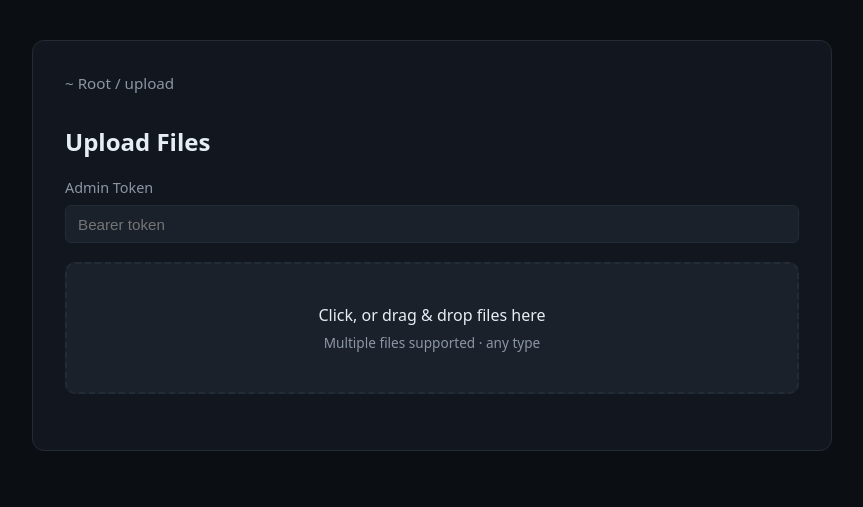
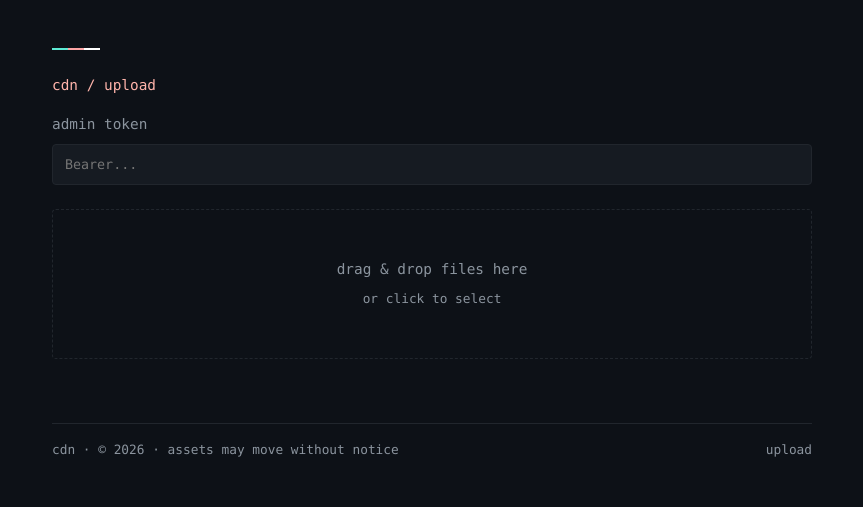
Before and after one commit to notamitgamer/cdn, a FastAPI app: page /upload in a window 1280 px wide. Shown: the top 507 px of the page, without its empty margins (208-1071 px from the left). Run offline with FastAPI, Linux system fonts and the light colour scheme.

Commit message:
Refactor index.html with style and functionality updates
Updated styles and layout for various elements, added a filter input for file listing, and improved the upload section with better error handling.

```diff
--- a/app/templates/index.html
+++ b/app/templates/index.html
@@ -6,188 +6,304 @@
     <title>CDN | {{ page | capitalize }}</title>
     <style>
         :root {
-            --accent: #60a5fa;
-            --accent-dark: #3b82f6;
-            --bg: #0b0f14;
-            --surface: #12171f;
-            --surface-2: #1a212b;
-            --text: #e6edf3;
-            --text-dim: #8b96a5;
-            --border: #232b36;
-            --danger-bg: #3a1518;
-            --danger-text: #ffb4ab;
+            --bg: #0d1117;
+            --surface: #161b22;
+            --text-main: #c9d1d9;
+            --text-dim: #8b949e;
+            --accent-pink: #ffb4ab;
+            --border: #21262d;
+            --danger: #f85149;
         }
+
         * { box-sizing: border-box; }
+
         body {
-            font-family: system-ui, -apple-system, "Segoe UI", sans-serif;
+            font-family: ui-monospace, SFMono-Regular, "SF Mono", Menlo, Consolas, "Liberation Mono", monospace;
             background: var(--bg);
-            color: var(--text);
+            color: var(--text-main);
             margin: 0;
-            padding: 2.5rem 1.5rem;
+            padding: 3rem 1.5rem;
+            line-height: 1.6;
+            font-size: 0.9rem;
         }
+
         .container {
-            max-width: 800px;
+            max-width: 760px;
             margin: 0 auto;
+        }
+
+        /* Header styling matching the screenshot */
+        .top-accent {
+            width: 48px;
+            height: 2px;
+            background: linear-gradient(90deg, #5eead4 0%, #5eead4 33%, #fca5a5 33%, #fca5a5 66%, #ffffff 66%, #ffffff 100%);
+            margin-bottom: 2rem;
+        }
+
+        h1 {
+            font-size: 1.4rem;
+            text-transform: uppercase;
+            letter-spacing: 1px;
+            color: #ffffff;
+            font-weight: 600;
+            margin: 0 0 1.5rem 0;
+        }
+
+        p.intro {
+            color: var(--text-main);
+            margin-bottom: 1.5rem;
+        }
+
+        blockquote {
+            border-left: 2px solid var(--accent-pink);
+            margin: 0 0 2.5rem 0;
+            padding-left: 1rem;
+            color: var(--text-dim);
+        }
+
+        a { color: var(--accent-pink); text-decoration: none; }
+        a:hover { text-decoration: underline; }
+
+        .breadcrumb {
+            color: var(--accent-pink);
+            margin-bottom: 1rem;
+        }
+        .breadcrumb a { color: inherit; }
+
+        .list-container {
+            border: 1px solid var(--border);
+            border-radius: 4px;
+            background: var(--bg);
+            margin-bottom: 2rem;
+        }
+
+        .filter-input {
+            width: 100%;
+            padding: 0.85rem 1rem;
+            background: transparent;
+            border: none;
+            border-bottom: 1px solid var(--border);
+            color: var(--text-main);
+            font-family: inherit;
+            font-size: inherit;
+        }
+        .filter-input:focus {
+            outline: none;
             background: var(--surface);
-            padding: 2rem;
-            border-radius: 12px;
-            border: 1px solid var(--border);
         }
-        a { color: var(--accent); text-decoration: none; }
-        a:hover { text-decoration: underline; }
-        .nav { margin-bottom: 2rem; font-size: 0.95rem; color: var(--text-dim); }
-        .nav a { color: var(--text-dim); }
-        .nav a:hover { color: var(--accent); }
+        .filter-input::placeholder { color: var(--text-dim); }
+
+        .list-item {
+            display: flex;
+            align-items: center;
+            justify-content: space-between;
+            padding: 0.75rem 1rem;
+            border-bottom: 1px solid var(--border);
+            text-decoration: none;
+            color: var(--accent-pink);
+        }
+        .list-item:hover {
+            background: var(--surface);
+            text-decoration: none;
+        }
+        .list-item:last-child { border-bottom: none; }
+
+        .item-name {
+            display: flex;
+            align-items: center;
+            gap: 0.75rem;
+            word-break: break-all;
+        }
+        .item-name svg {
+            color: var(--text-dim);
+            flex-shrink: 0;
+        }
+
+        .item-meta {
+            color: var(--text-dim);
+            font-size: 0.8rem;
+            white-space: nowrap;
+            display: flex;
+            gap: 1rem;
+        }
+        .item-meta a { color: var(--text-dim); }
+        .item-meta a:hover { color: var(--accent-pink); }
 
         .btn {
             display: inline-block;
-            background: var(--accent-dark);
-            color: #fff;
-            padding: 0.55rem 1.1rem;
-            border-radius: 6px;
-            border: none;
+            background: var(--surface);
+            color: var(--text-main);
+            padding: 0.4rem 0.8rem;
+            border: 1px solid var(--border);
+            border-radius: 4px;
             cursor: pointer;
-            text-decoration: none;
-            font-size: 0.9rem;
-            font-weight: 500;
+            font-family: inherit;
+            font-size: 0.85rem;
         }
-        .btn:hover { background: var(--accent); text-decoration: none; }
-        .btn:disabled { opacity: 0.5; cursor: not-allowed; }
-        .btn-secondary { background: var(--surface-2); color: var(--text); border: 1px solid var(--border); }
-        .btn-secondary:hover { background: #232b36; }
+        .btn:hover { background: #21262d; text-decoration: none; border-color: #30363d; }
 
-        table { width: 100%; border-collapse: collapse; margin-top: 1rem; }
-        th, td { text-align: left; padding: 0.75rem; border-bottom: 1px solid var(--border); }
-        th { font-weight: 500; color: var(--text-dim); font-size: 0.85rem; text-transform: uppercase; letter-spacing: 0.03em; }
-        tr:last-child td { border-bottom: none; }
-
-        .form-group { margin-bottom: 1.2rem; }
-        .form-group label { display: block; margin-bottom: 0.5rem; font-weight: 500; font-size: 0.9rem; color: var(--text-dim); }
-        .form-group input {
-            width: 100%; padding: 0.6rem 0.75rem; border: 1px solid var(--border);
-            border-radius: 6px; background: var(--surface-2); color: var(--text); font-size: 0.95rem;
+        .form-group { margin-bottom: 1.5rem; }
+        .form-group label { display: block; margin-bottom: 0.5rem; color: var(--text-dim); }
+        .form-group input[type="password"],
+        .form-group input[type="text"] {
+            width: 100%; padding: 0.75rem; border: 1px solid var(--border);
+            border-radius: 4px; background: var(--surface); color: var(--text-main);
+            font-family: inherit;
         }
-        .form-group input:focus { outline: none; border-color: var(--accent); }
 
         #dropzone {
-            border: 2px dashed var(--border);
-            border-radius: 10px;
-            padding: 2.5rem 1.5rem;
+            border: 1px dashed var(--border);
+            border-radius: 4px;
+            padding: 3rem 1.5rem;
             text-align: center;
             cursor: pointer;
-            background: var(--surface-2);
-            transition: border-color 0.15s, background 0.15s;
+            color: var(--text-dim);
             margin-bottom: 1.5rem;
+            transition: all 0.2s;
         }
-        #dropzone.dragover { border-color: var(--accent); background: #16202e; }
-        #dropzone .hint { color: var(--text-dim); font-size: 0.85rem; margin-top: 0.4rem; }
+        #dropzone:hover, #dropzone.dragover {
+            border-color: var(--accent-pink);
+            color: var(--accent-pink);
+            background: rgba(255, 180, 171, 0.05);
+        }
 
         .file-row {
-            display: flex; align-items: center; justify-content: space-between;
-            padding: 0.7rem 0.9rem; background: var(--surface-2); border-radius: 8px;
-            margin-bottom: 0.6rem; gap: 1rem;
+            display: flex; justify-content: space-between; padding: 0.75rem;
+            border: 1px solid var(--border); border-radius: 4px; margin-bottom: 0.5rem;
         }
-        .file-row .name { font-size: 0.9rem; word-break: break-all; }
-        .file-row .status { font-size: 0.8rem; color: var(--text-dim); white-space: nowrap; }
-        .file-row.done .status { color: #4ade80; }
-        .file-row.error .status { color: var(--danger-text); }
-        .file-row .links { font-size: 0.8rem; margin-top: 0.2rem; }
-        .file-row .links a { margin-right: 0.8rem; }
+        .file-row.done { border-color: #2ea043; }
+        .file-row.error { border-color: var(--danger); }
 
-        #error-box {
-            display: none; background: var(--danger-bg); color: var(--danger-text);
-            padding: 0.9rem 1rem; border-radius: 8px; margin-bottom: 1.2rem; font-size: 0.9rem;
+        footer {
+            margin-top: 4rem;
+            padding-top: 1rem;
+            border-top: 1px solid var(--border);
+            color: var(--text-dim);
+            font-size: 0.8rem;
+            display: flex;
+            justify-content: space-between;
         }
+        footer a { color: var(--text-dim); }
+        footer a:hover { color: var(--text-main); }
     </style>
 </head>
 <body>
     <div class="container">
-        <nav class="nav">
-            <a href="/">~ Root</a>
-            {% if page in ['listing', 'file'] and path %}
+        {% if page == 'listing' and not path %}
+        <div class="top-accent"></div>
+        <h1>HEY, THIS IS MY CDN.</h1>
+        <p class="intro">Assets for my other sites. Meant for me, but you're welcome to look around.</p>
+        <blockquote>
+            Please don't hotlink. I can change these URLs at any point without warning, so anything pointing here may break.
+        </blockquote>
+        {% endif %}
+
+        {% if page != 'listing' or path %}
+        <div class="top-accent" style="margin-bottom: 1.5rem;"></div>
+        {% endif %}
+
+        <div class="breadcrumb">
+            <a href="/">cdn</a>
+            {% if path %}
                 {% set parts = path.split('/') %}
                 {% set current = namespace(val='') %}
                 {% for part in parts %}
                     {% set current.val = current.val + part + '/' %}
                     / <a href="/{{ current.val[:-1] }}">{{ part }}</a>
                 {% endfor %}
-            {% elif page == 'upload' %}
+            {% endif %}
+            {% if page == 'upload' %}
                 / <a href="/upload">upload</a>
+            {% elif page == 'file' %}
+                / {{ filename }}
             {% endif %}
-        </nav>
+        </div>
 
-        <!-- Directory Listing View -->
         {% if page == 'listing' %}
-        {% if not path %}
-        <div style="margin-bottom: 1.5rem;">
-            <a href="/upload" class="btn">Upload Files</a>
-        </div>
-        {% endif %}
-        <table>
-            <thead>
-                <tr><th>Name</th><th>Size</th><th>Action</th></tr>
-            </thead>
-            <tbody>
+        <div class="list-container">
+            <input type="text" id="filter-input" class="filter-input" placeholder="Filter this folder..." autocomplete="off" spellcheck="false">
+
+            <div id="file-list">
                 {% if path %}
-                <tr>
-                    <td><a href="../">.. (parent)</a></td>
-                    <td>-</td>
-                    <td></td>
-                </tr>
+                <a href="../" class="list-item" data-name="..">
+                    <div class="item-name">
+                        <svg width="14" height="14" viewBox="0 0 24 24" fill="none" stroke="currentColor" stroke-width="2"><path d="M9 14l-4-4 4-4"/><path d="M5 10h11a4 4 0 1 1 0 8h-1"/></svg>
+                        ..
+                    </div>
+                </a>
                 {% endif %}
+
                 {% for item in items %}
-                <tr>
-                    <td>
+                <a href="/{{ item.path }}" class="list-item" data-name="{{ item.name }}">
+                    <div class="item-name">
                         {% if item.is_dir %}
-                        <a href="/{{ item.path }}">{{ item.name }}/</a>
+                        <svg width="14" height="14" viewBox="0 0 24 24" fill="none" stroke="currentColor" stroke-width="2"><path d="M22 19a2 2 0 0 1-2 2H4a2 2 0 0 1-2-2V5a2 2 0 0 1 2-2h5l2 3h9a2 2 0 0 1 2 2z"/></svg>
+                        {{ item.name }}/
                         {% else %}
-                        <a href="/raw/{{ item.path }}">{{ item.name }}</a>
+                        <svg width="14" height="14" viewBox="0 0 24 24" fill="none" stroke="currentColor" stroke-width="2"><path d="M13 2H6a2 2 0 0 0-2 2v16a2 2 0 0 0 2 2h12a2 2 0 0 0 2-2V9z"/><polyline points="13 2 13 9 20 9"/></svg>
+                        {{ item.name }}
                         {% endif %}
-                    </td>
-                    <td>{{ item.size_str }}</td>
-                    <td>
-                        {% if item.is_dir %}
-                        <a href="/{{ item.path }}" class="btn btn-secondary">Open</a>
-                        {% else %}
-                        <a href="/api/download/{{ item.path }}" class="btn">Download</a>
+                    </div>
+                    <div class="item-meta">
+                        {% if not item.is_dir %}
+                        <span>{{ item.size_str }}</span>
                         {% endif %}
-                    </td>
-                </tr>
+                    </div>
+                </a>
                 {% endfor %}
+
                 {% if not items %}
-                <tr><td colspan="3" style="text-align: center; padding: 2rem; color: var(--text-dim);">Empty directory</td></tr>
+                <div class="list-item" style="color: var(--text-dim); justify-content: center; pointer-events: none;">
+                    Empty directory
+                </div>
                 {% endif %}
-            </tbody>
-        </table>
-
-        <!-- Single File View -->
-        {% elif page == 'file' %}
-        <div style="text-align: center; padding: 3rem 0;">
-            <h2>{{ filename }}</h2>
-            <p style="color: var(--text-dim); margin-bottom: 2rem;">{{ path }}</p>
-            <div style="display: flex; gap: 1rem; justify-content: center; flex-wrap: wrap;">
-                <a href="/api/download/{{ path }}" class="btn">Download File</a>
-                <a href="/raw/{{ path }}" class="btn btn-secondary">Open Raw</a>
-                <button onclick="copyToClipboard(window.location.origin + '/' + '{{ path }}')" class="btn btn-secondary">Copy Link</button>
-                <button onclick="copyToClipboard(window.location.origin + '/raw/' + '{{ path }}')" class="btn btn-secondary">Copy Raw Link</button>
             </div>
         </div>
 
-        <!-- Token-Protected Multi-File Upload View -->
+        <script>
+            // Client-side quick filter
+            const filterInput = document.getElementById('filter-input');
+            const fileList = document.querySelectorAll('#file-list .list-item[data-name]');
+
+            if (filterInput) {
+                filterInput.addEventListener('input', (e) => {
+                    const term = e.target.value.toLowerCase();
+                    fileList.forEach(item => {
+                        const name = item.getAttribute('data-name').toLowerCase();
+                        if (name === '..') return; // Always show parent dir link
+                        item.style.display = name.includes(term) ? 'flex' : 'none';
+                    });
+                });
+            }
+        </script>
+
+        {% elif page == 'file' %}
+        <div class="list-container" style="padding: 3rem 1.5rem; text-align: center;">
+            <svg width="32" height="32" viewBox="0 0 24 24" fill="none" stroke="var(--text-dim)" stroke-width="1.5" style="margin-bottom: 1rem;"><path d="M13 2H6a2 2 0 0 0-2 2v16a2 2 0 0 0 2 2h12a2 2 0 0 0 2-2V9z"/><polyline points="13 2 13 9 20 9"/></svg>
+            <h2 style="margin: 0 0 0.5rem 0; font-weight: normal; color: var(--accent-pink);">{{ filename }}</h2>
+            <p style="color: var(--text-dim); margin-bottom: 2rem; font-size: 0.85rem; word-break: break-all;">{{ path }}</p>
+
+            <div style="display: flex; gap: 1rem; justify-content: center; flex-wrap: wrap;">
+                <a href="/api/download/{{ path }}" class="btn">Download</a>
+                <a href="/raw/{{ path }}" class="btn">Open Raw</a>
+                <button onclick="copyToClipboard(window.location.origin + '/' + '{{ path }}')" class="btn">Copy Link</button>
+                <button onclick="copyToClipboard(window.location.origin + '/raw/' + '{{ path }}')" class="btn">Copy Raw Link</button>
+            </div>
+        </div>
+
         {% elif page == 'upload' %}
-        <h2>Upload Files</h2>
         <div class="form-group">
-            <label>Admin Token</label>
-            <input type="password" id="token" placeholder="Bearer token" required>
+            <label>admin token</label>
+            <input type="password" id="token" placeholder="Bearer..." required>
         </div>
 
         <div id="dropzone">
-            <div>Click, or drag &amp; drop files here</div>
-            <div class="hint">Multiple files supported &middot; any type</div>
+            <div>drag &amp; drop files here</div>
+            <div style="font-size: 0.8rem; margin-top: 0.5rem;">or click to select</div>
             <input type="file" id="file-input" multiple style="display:none;">
         </div>
 
-        <div id="error-box"></div>
+        <div id="error-box" style="display: none; color: var(--danger); margin-bottom: 1rem; padding: 0.75rem; border: 1px solid var(--danger); border-radius: 4px;"></div>
         <div id="results"></div>
 
         <script>
@@ -201,8 +317,7 @@
             dropzone.addEventListener('dragover', (e) => { e.preventDefault(); dropzone.classList.add('dragover'); });
             dropzone.addEventListener('dragleave', () => dropzone.classList.remove('dragover'));
             dropzone.addEventListener('drop', (e) => {
-                e.preventDefault();
-                dropzone.classList.remove('dragover');
+                e.preventDefault(); dropzone.classList.remove('dragover');
                 if (e.dataTransfer.files.length) handleFiles(e.dataTransfer.files);
             });
             fileInput.addEventListener('change', () => {
@@ -217,14 +332,14 @@
             function handleFiles(fileList) {
                 errorBox.style.display = 'none';
                 const token = tokenInput.value.trim();
-                if (!token) { showError('Enter your admin token first.'); return; }
+                if (!token) { showError('admin token required.'); return; }
 
                 const files = Array.from(fileList);
                 const rows = {};
                 files.forEach(f => {
                     const row = document.createElement('div');
                     row.className = 'file-row';
-                    row.innerHTML = `<div><div class="name">${f.name}</div><div class="links"></div></div><div class="status">Uploading...</div>`;
+                    row.innerHTML = `<div style="overflow:hidden; text-overflow:ellipsis; white-space:nowrap; padding-right:1rem;">${f.name}</div><div class="status" style="color:var(--text-dim); white-space:nowrap;">uploading...</div>`;
                     results.prepend(row);
                     rows[f.name] = row;
                 });
@@ -250,47 +365,54 @@
                                 const row = rows[item.filename];
                                 if (!row) return;
                                 row.classList.add('done');
-                                row.querySelector('.status').textContent = 'Done';
-                                row.querySelector('.links').innerHTML =
-                                    `<a href="${item.raw_url}" target="_blank">Raw link</a>` +
-                                    `<a href="${item.cdn_url}" target="_blank">View</a>`;
+                                row.innerHTML = `
+                                    <div style="overflow:hidden; text-overflow:ellipsis; white-space:nowrap; padding-right:1rem; color: #2ea043;">${item.filename}</div>
+                                    <div style="white-space:nowrap; display:flex; gap:0.75rem;">
+                                        <a href="${item.raw_url}" target="_blank">raw</a>
+                                        <a href="${item.cdn_url}" target="_blank">view</a>
+                                    </div>
+                                `;
                             });
-                        } catch (err) {
-                            showError('Invalid response from server.');
-                        }
+                        } catch (err) { showError('invalid response from server.'); }
                     } else {
-                        let msg = 'Upload failed.';
+                        let msg = 'upload failed.';
                         try { msg = JSON.parse(xhr.responseText).detail || msg; } catch (e) {}
                         showError(msg);
                         files.forEach(f => {
                             rows[f.name].classList.add('error');
-                            rows[f.name].querySelector('.status').textContent = 'Failed';
+                            rows[f.name].querySelector('.status').textContent = 'failed';
+                            rows[f.name].querySelector('.status').style.color = 'var(--danger)';
                         });
                     }
                     fileInput.value = '';
                 };
-
-                xhr.onerror = () => {
-                    showError('Could not connect to server.');
-                    files.forEach(f => {
-                        rows[f.name].classList.add('error');
-                        rows[f.name].querySelector('.status').textContent = 'Failed';
-                    });
-                };
-
+                xhr.onerror = () => { showError('connection error.'); };
                 xhr.send(formData);
             }
         </script>
+        {% endif %}
 
-        {% endif %}
+        <footer>
+            <div>
+                {% if page == 'listing' and items %}
+                    {{ items|length }} items
+                {% else %}
+                    cdn
+                {% endif %}
+                · &copy; 2026 · assets may move without notice
+            </div>
+            <div>
+                <a href="/upload">upload</a>
+            </div>
+        </footer>
     </div>
 
     <script>
         function copyToClipboard(text) {
             navigator.clipboard.writeText(text).then(() => {
-                alert('Copied to clipboard!');
+                // visual feedback could go here
             }).catch(err => {
-                console.error('Failed to copy: ', err);
+                console.error('failed to copy: ', err);
             });
         }
     </script>
```
